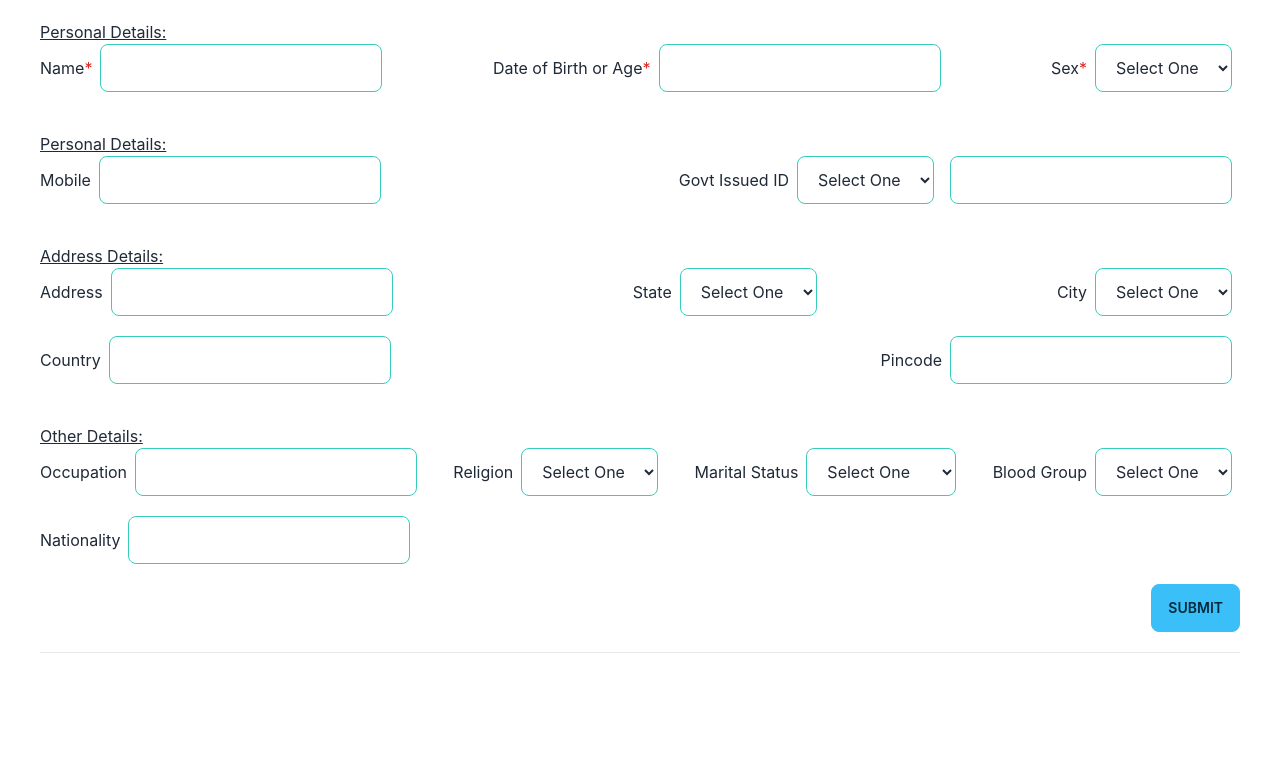
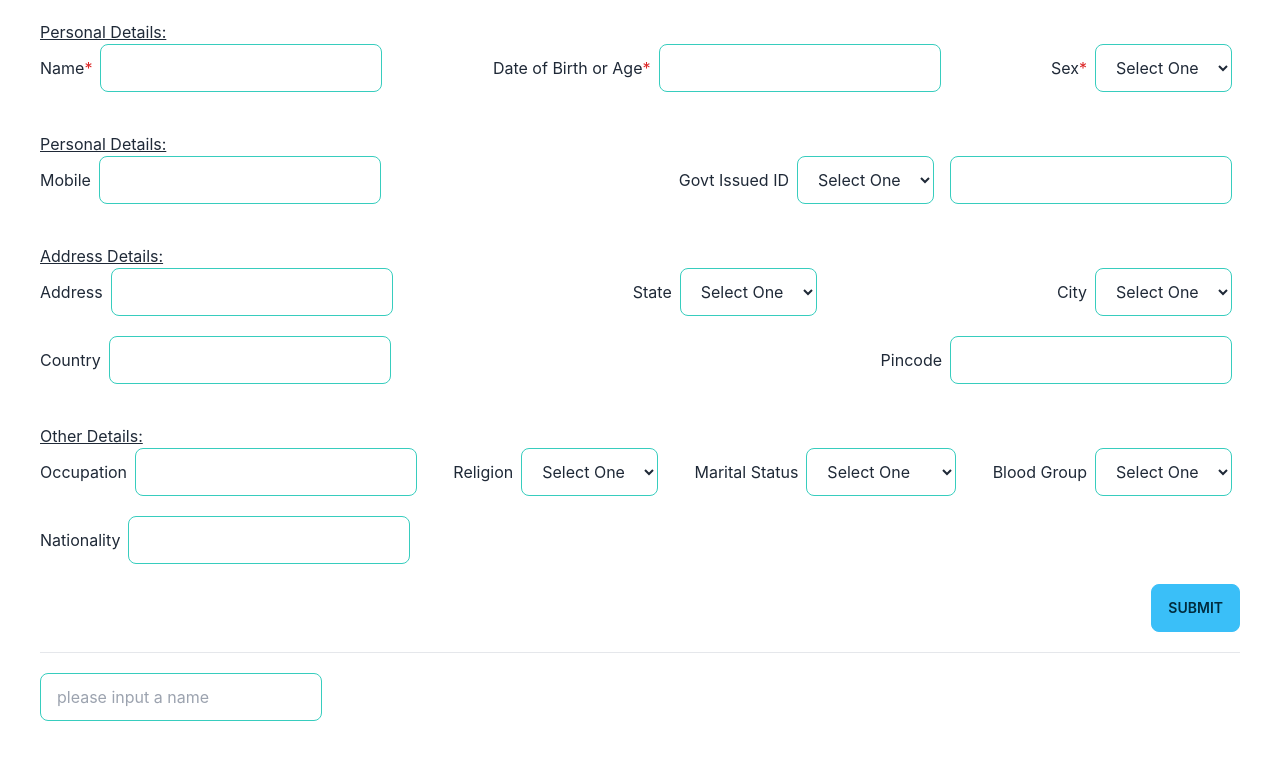
Before and after one commit to MoniruzzamanBappy/onito-tech, a React (Create React App) app: page / in a window 1280 px wide. Shown: the top 760 px of the page. Built offline with nearby package versions, Linux system fonts and the light colour scheme.

Commit message:
search implemented

```diff
--- a/src/App.js
+++ b/src/App.js
@@ -3,7 +3,7 @@ import Register from './component/Register';
 
 function App() {
   return (
-    <div className='="container'>
+    <div>
       <Register/>
     </div>
   );
--- a/src/component/Register.js
+++ b/src/component/Register.js
@@ -1,17 +1,47 @@
 import React, { useState } from "react";
-
 import { useFormik } from "formik";
 import UserList from "./UserList";
 
 const Register = () => {
   const [items, setItems] = useState([]);
+  const [perviousData, setPerviousData] = useState([]);
+
   const formik = useFormik({
     initialValues: {},
     onSubmit: (values) => {
       setItems([...items, values]);
+      setPerviousData([...perviousData, values]);
     },
   });
-console.log(items)
+  console.log(perviousData);
+
+  // const handleSearch = () => {
+  //   const searchValue = document.getElementById("search").value;
+  //   // console.log(searchValue);
+  //   if (searchValue) {
+  //     const filterItem = items.filter((item) =>
+  //       item.name.includes(searchValue)
+  //     );
+  //     setItems(filterItem);
+  //   } else {
+  //     setItems(previousData);
+  //   }
+  // };
+    // implement search in keyup event
+    const handleSearch = () => {
+      const searchValue = document.getElementById("search").value;
+      if (searchValue) {
+        const filterItem = items.filter((item) =>
+          item.name.includes(searchValue)
+        );
+        setItems(filterItem);
+      }
+      if(searchValue.length === 0){
+        setItems(perviousData);
+      }
+    }
+
+
   return (
     <>
       <form className="mx-10 mt-5" onSubmit={formik.handleSubmit}>
@@ -279,9 +309,16 @@ console.log(items)
         </button>
       </form>
 
-      <hr className="mx-10 mt-5" />
+      <hr className="mx-10 my-5" />
+      <input
+        id="search"
+        type="text"
+        className="input mx-10 input-bordered input-accent  max-w-xs"
+        onKeyUp={handleSearch}
+        placeholder="please input a name"
+      ></input>
 
-      {items.length!==0 ? (
+      {items.length !== 0 ? (
         <div class=" mx-10 border rounded-xl my-10 overflow-x-auto">
           <table class="table w-full">
             <thead>
```
